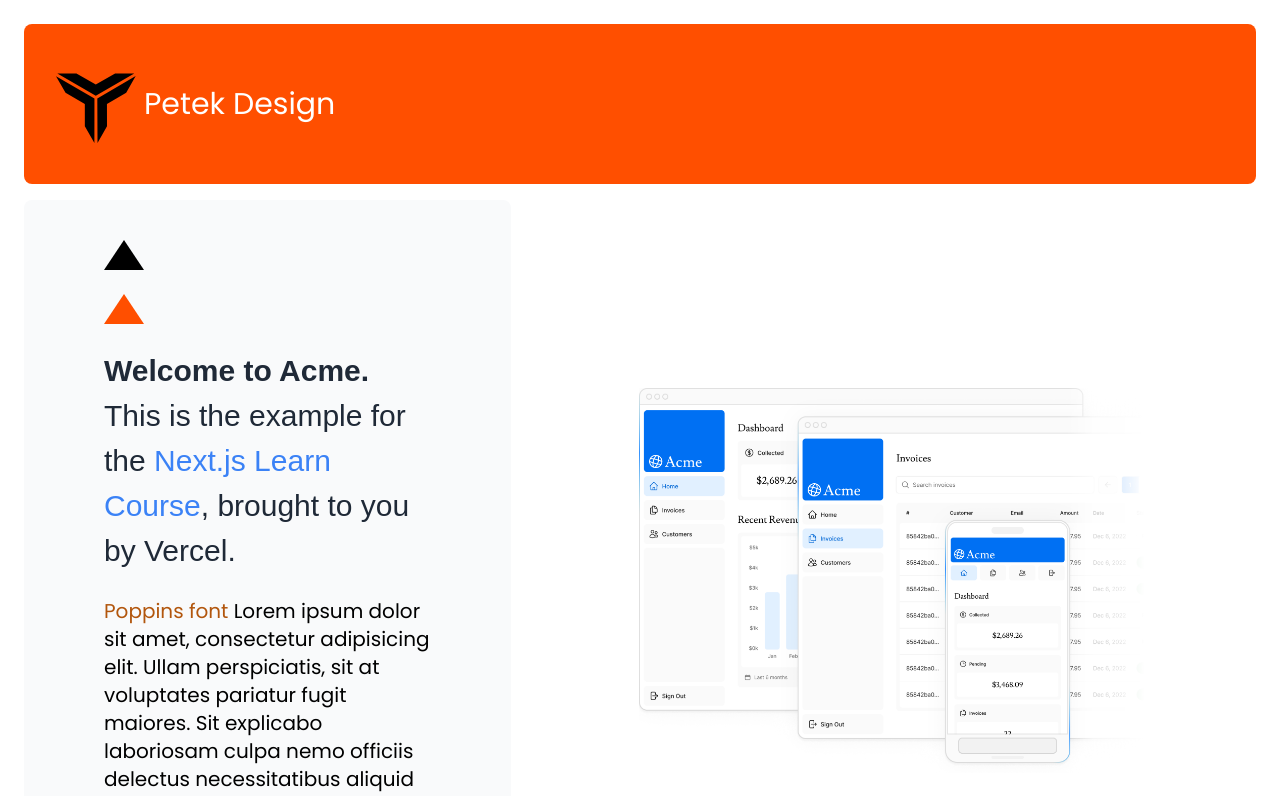
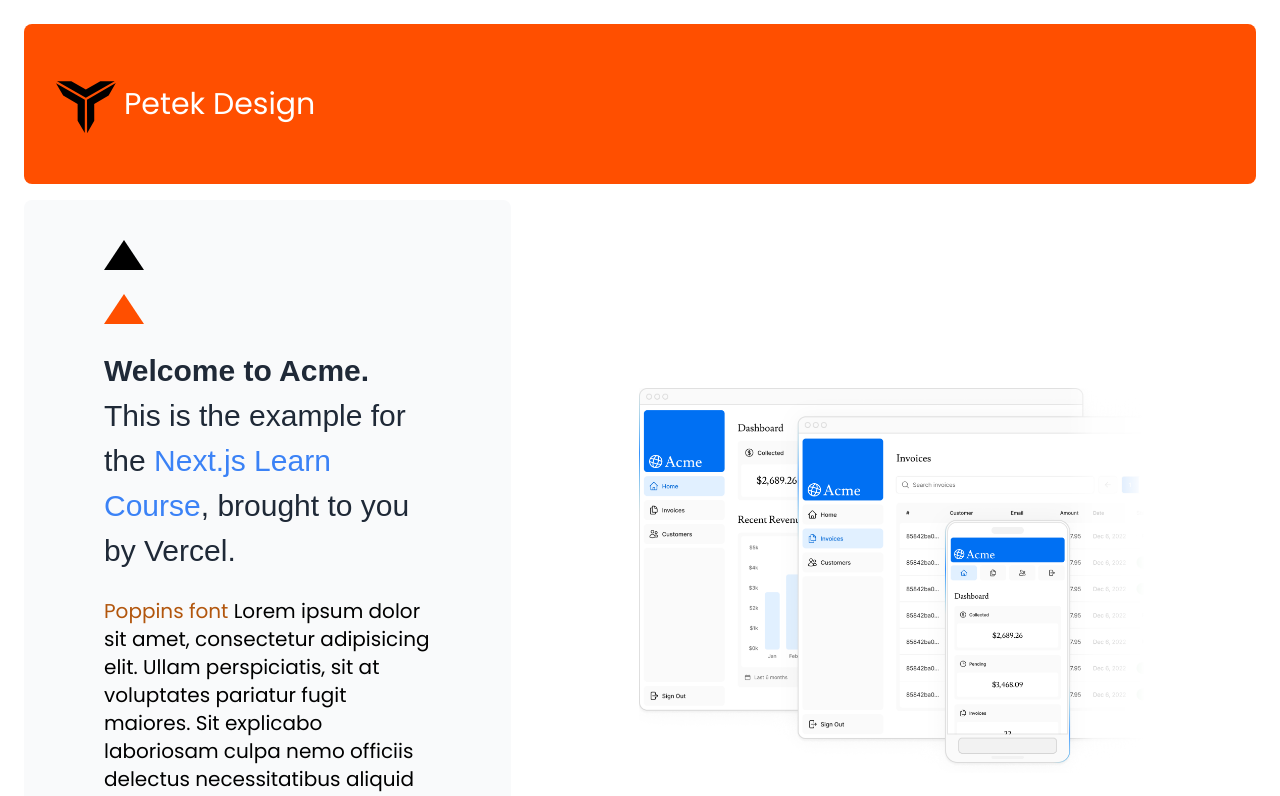
Before and after one commit to harunsdev/next14_docs_m1, a Next.js app: page / in a window 1280 px wide. Shown: the top 796 px of the page. Built offline with nearby package versions, Linux system fonts and the light colour scheme; a web font is replaced by a local one.

Commit message:
Including chp#14 alle console errors & warnings solved

```diff
--- a/app/ui/global.css
+++ b/app/ui/global.css
@@ -2,22 +2,22 @@
 @tailwind components;
 @tailwind utilities;
 
-input[type='number'] {
+input[type="number"] {
   -moz-appearance: textfield;
   appearance: textfield;
 }
 
-input[type='number']::-webkit-inner-spin-button {
+input[type="number"]::-webkit-inner-spin-button {
   -webkit-appearance: none;
   margin: 0;
 }
 
-input[type='number']::-webkit-outer-spin-button {
+input[type="number"]::-webkit-outer-spin-button {
   -webkit-appearance: none;
   margin: 0;
 }
 
-/* .ptlogo {
+.ptlogo {
   width: 60px;
   height: 60px;
-} */
+}
--- a/app/ui/pt-logo.tsx
+++ b/app/ui/pt-logo.tsx
@@ -20,7 +20,7 @@
       width='60'
       height='60'
       alt="Petek Logo"
-      className='block md:hidden ml-4 md:ml-2'
+      className='ptlogo block md:hidden ml-4 md:ml-2'
     />
 
 
```
